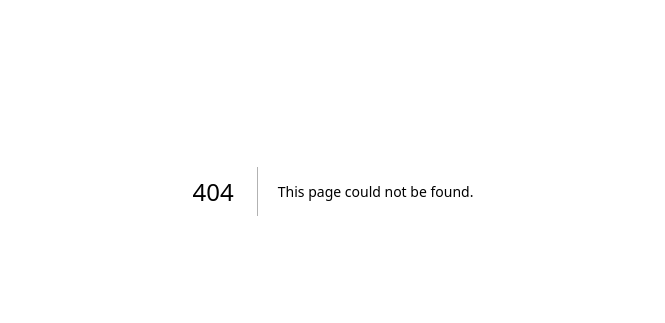
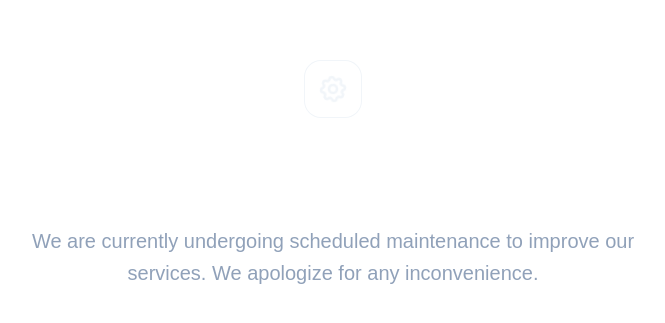
Before and after one commit to nuseif2006/Rank_sys_frontend, a Next.js app: page /maintenance in a window 1280 px wide. Before the commit this address had no page. Shown: the part 209-532 px from the top of the page, without its empty margins (307-972 px from the left). Built offline with nearby package versions, Linux system fonts and the light colour scheme.

Commit message:
under maintenance

```diff
--- /dev/null
+++ b/app/maintenance/page.tsx
@@ -0,0 +1,45 @@
+import React from 'react'
+
+const MaintenancePage = () => {
+  return (
+    <main className="min-h-screen text-slate-100 flex flex-col justify-between p-6 sm:p-12 relative overflow-hidden">
+      <div className="absolute -top-40 -left-40 w-80 h-80 rounded-full blur-3xl pointer-events-none" />
+      <div className="absolute -bottom-40 -right-40 w-80 h-80 rounded-full blur-3xl pointer-events-none" />
+
+      <div className="max-w-2xl mx-auto text-center my-auto z-10 py-12">
+        <div className="inline-flex items-center justify-center p-3 text-white-400 rounded-2xl mb-8 ring-1 white-500/20">
+          <svg
+            className="w-8 h-8 animate-spin"
+            fill="none"
+            viewBox="0 0 24 24"
+            stroke="currentColor"
+          >
+            <path
+              strokeLinecap="round"
+              strokeLinejoin="round"
+              strokeWidth="2"
+              d="M10.325 4.317c.426-1.756 2.924-1.756 3.35 0a1.724 1.724 0 002.573 1.066c1.543-.94 3.31.826 2.37 2.37a1.724 1.724 0 001.065 2.572c1.756.426 1.756 2.924 0 3.35a1.724 1.724 0 00-1.066 2.573c.94 1.543-.826 3.31-2.37 2.37a1.724 1.724 0 00-2.572 1.065c-.426 1.756-2.924 1.756-3.35 0a1.724 1.724 0 00-2.573-1.066c-1.543.94-3.31-.826-2.37-2.37a1.724 1.724 0 00-1.065-2.572c-1.756-.426-1.756-2.924 0-3.35a1.724 1.724 0 001.066-2.573c-.94-1.543.826-3.31 2.37-2.37.996.608 2.296.07 2.572-1.065z"
+            />
+            <path
+              strokeLinecap="round"
+              strokeLinejoin="round"
+              strokeWidth="2"
+              d="M15 12a3 3 0 11-6 0 3 3 0 016 0z"
+            />
+          </svg>
+        </div>
+
+        <h1 className="text-4xl sm:text-6xl font-extrabold tracking-tight mb-4 text-white">
+          We&apos;ll be back soon!
+        </h1>
+
+        <p className="text-lg sm:text-xl text-slate-400 mb-8 leading-relaxed">
+          We are currently undergoing scheduled maintenance to improve our
+          services. We apologize for any inconvenience.
+        </p>
+      </div>
+    </main>
+  )
+}
+
+export default MaintenancePage
--- a/app/page.tsx
+++ b/app/page.tsx
@@ -36,6 +36,13 @@ export default function Home() {
       return toast.error(res.message, {id: "error3"})
     }
   }
+  useEffect(()=>{
+      const maintenance = process.env.NEXT_PUBLIC_MAINTENANCE
+      if (maintenance){
+        router.replace("/maintenance")
+        return
+      }
+  },[])
   return (
     <main className="relative min-h-screen w-full">
       <div className="absolute inset-0 z-0">
```
